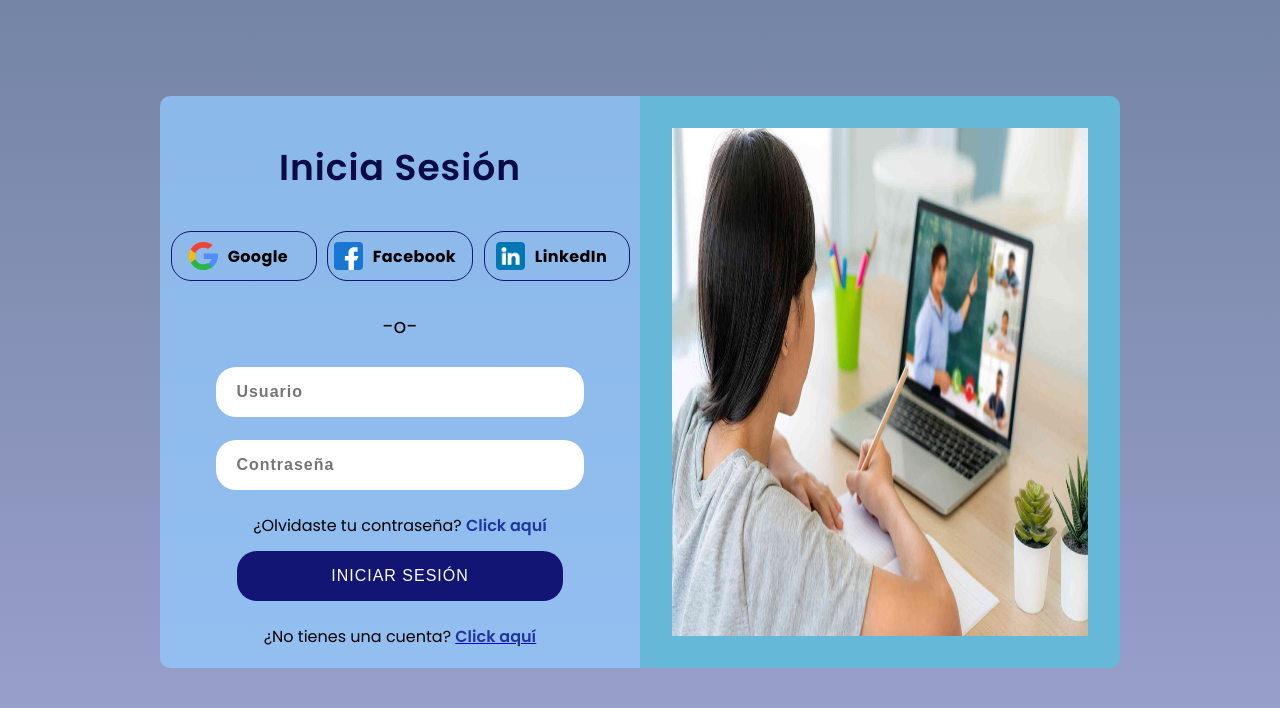
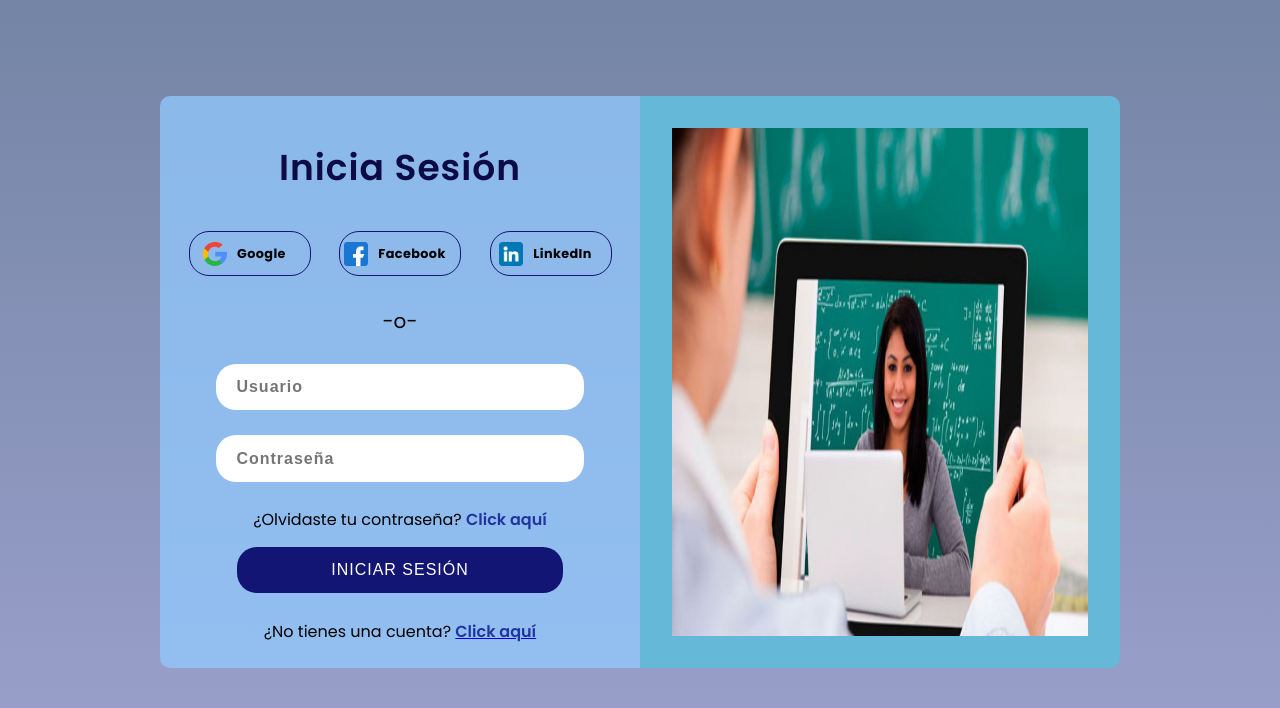
Before and after one commit to GabrielaAguedo/Proyecto-Frontend, a plain HTML site: page index.html in a window 1280 px wide. Drawn offline with Linux system fonts and the light colour scheme.

Commit message:
ultimando detalles

```diff
--- a/css/style.css
+++ b/css/style.css
@@ -73,9 +73,9 @@ figure {
 
 
 .iniciar-rsocial-elem {
-    width: 9rem;
-    height: 3rem;
-    font-size: 1rem;
+    width: 7.5rem;
+    height: 2.7rem;
+    font-size: 0.8rem;
     font-weight: 700;
     letter-spacing: 0.4px;
     border-radius: 20px;
@@ -86,8 +86,8 @@ figure {
 }
 
 .iniciar-rsocial-elem img {
-    width: 1.8rem;
-    height: 1.8rem;
+    width: 1.5rem;
+    height: 1.5rem;
     position: relative;
     top: 0;
     left: -0.625rem;
@@ -114,7 +114,7 @@ figure {
 
 .input, .btn {
     width: 90%;
-    height: 3.125rem;
+    height: 2.9rem;
     font-size: 1em;
 
 }
--- a/index.html
+++ b/index.html
@@ -36,7 +36,7 @@
                 <p>¿No tienes una cuenta? <a href="./registro.html"><span class="span">Click aquí</span></p> </a>
             </form>
           </section>
-            <img class="contenedor-img" src="./images/trend-educacion-virtual-1080x628.jpg" alt="">
+            <img class="contenedor-img" src="./images/Educación-virtual.jpg" alt="">
       </article>
 
 </body>
```
Also changed, not shown: registro.html (+2 -1 lines), images/Educación-virtual.jpg (added).
